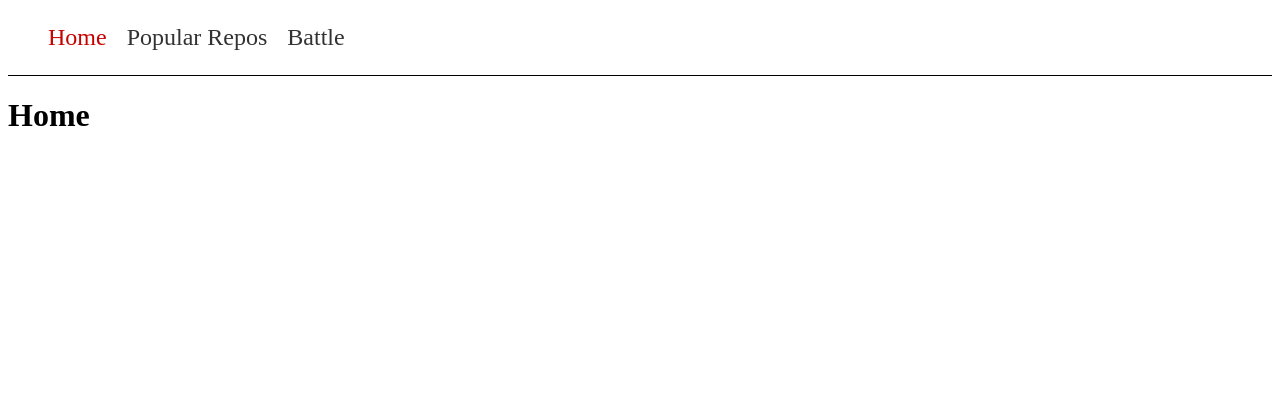
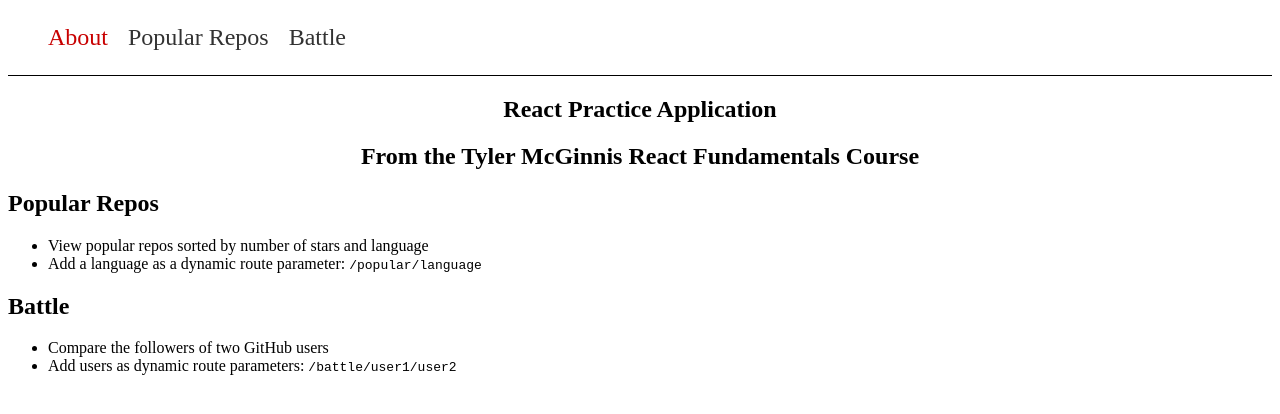
Before and after one commit to the-vampiire/mcginnis_react_stream, a React app in the folder github_project/: page / in a window 1280 px wide. Shown: the top 414 px of the page. Built offline with nearby package versions, Linux system fonts and the light colour scheme.

Commit message:
Added About component and updated README

```diff
--- /dev/null
+++ b/github_project/src/components/app/About.jsx
@@ -0,0 +1,38 @@
+import React from 'react';
+
+const About = () => (
+  <article>
+    <h1>React Practice Application</h1>
+    <h2>From the Tyler McGinnis React Fundamentals Course</h2>
+    <section>
+      <section>
+        <h2>
+          Popular Repos
+        </h2>
+        <ul>
+          <li>
+            View popular repos sorted by number of stars and language
+          </li>
+          <li>
+            Add a language as a dynamic route parameter: <code>/popular/language</code>
+          </li>
+        </ul>
+      </section>
+      <section>
+        <h2>
+          Battle
+        </h2>
+        <ul>
+          <li>
+            Compare the followers of two GitHub users
+          </li>
+          <li>
+            Add users as dynamic route parameters: <code>/battle/user1/user2</code>
+          </li>
+        </ul>
+      </section>
+    </section>
+  </article>
+);
+
+export default About;
--- a/github_project/src/components/app/Nav.jsx
+++ b/github_project/src/components/app/Nav.jsx
@@ -6,7 +6,7 @@ const Nav = () => (
     <ul>
       <li>
         <NavLink exact to="/" activeClassName="active">
-          Home
+          About
         </NavLink>
       </li>
       <li>
--- a/github_project/src/components/app/Router.jsx
+++ b/github_project/src/components/app/Router.jsx
@@ -1,6 +1,7 @@
 import React from 'react';
 import { BrowserRouter, Route } from 'react-router-dom';
 import Nav from './Nav';
+import About from './About';
 import Popular from '../popular/Popular';
 import Battle from '../battle/Battle';
 
@@ -8,7 +9,7 @@ const Router = () => (
   <BrowserRouter>
     <div>
       <Nav />
-      <Route exact path="/" render={() => (<h1>Home</h1>)} />
+      <Route exact path="/" component={About} />
       <Route path="/popular/:language?" component={Popular} />
       <Route path="/battle/:playerOneName?/:playerTwoName?" component={Battle} />
     </div>
--- a/github_project/src/components/app/style.css
+++ b/github_project/src/components/app/style.css
@@ -22,3 +22,11 @@
 .active {
   color: rgba(200, 0, 0) !important;
 }
+
+article h1, h2 {
+  text-align: center;
+}
+
+section h2 {
+  text-align: left;
+}
```
Also changed, not shown: 1 other file (tests, documents, lock files or other folders).
